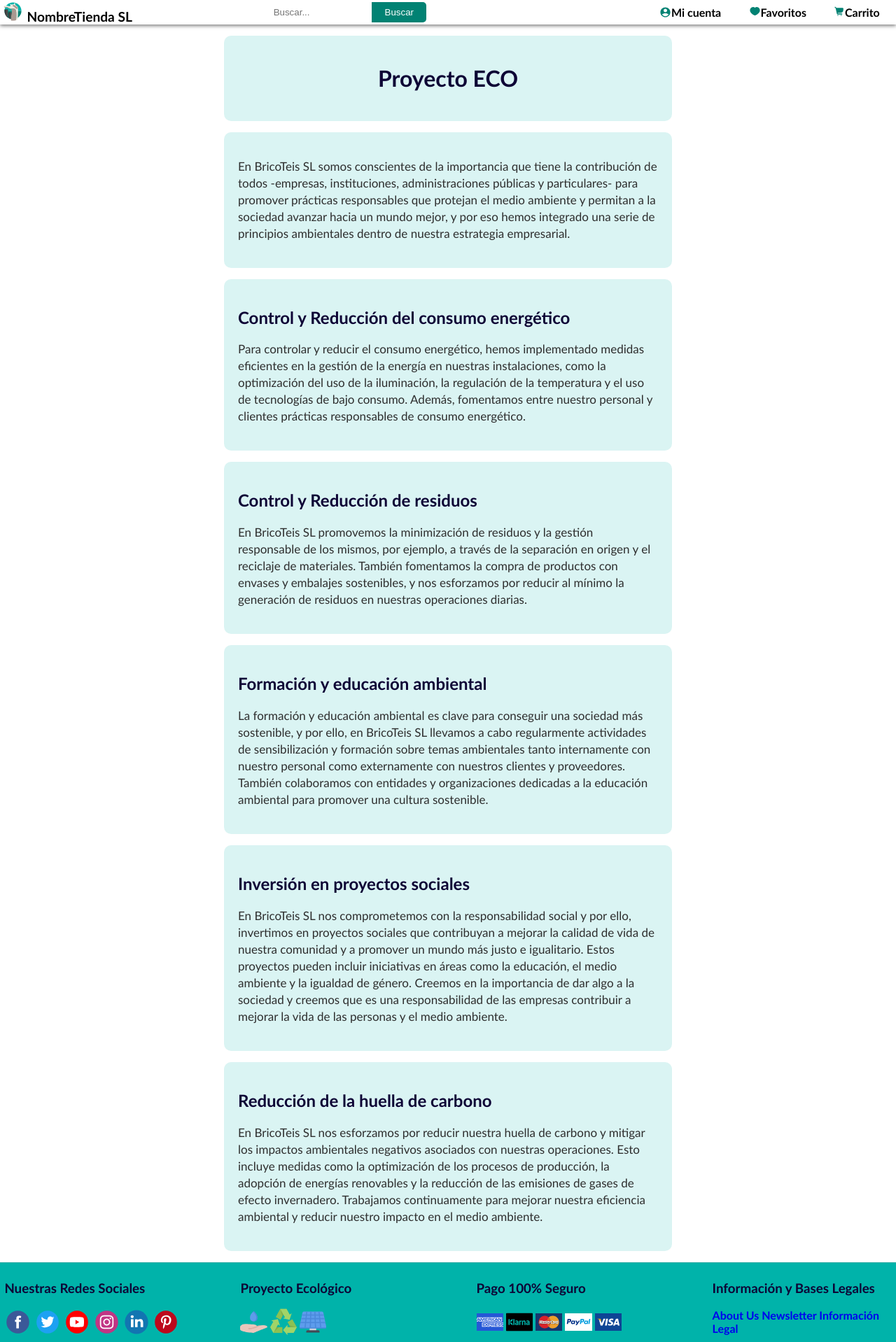
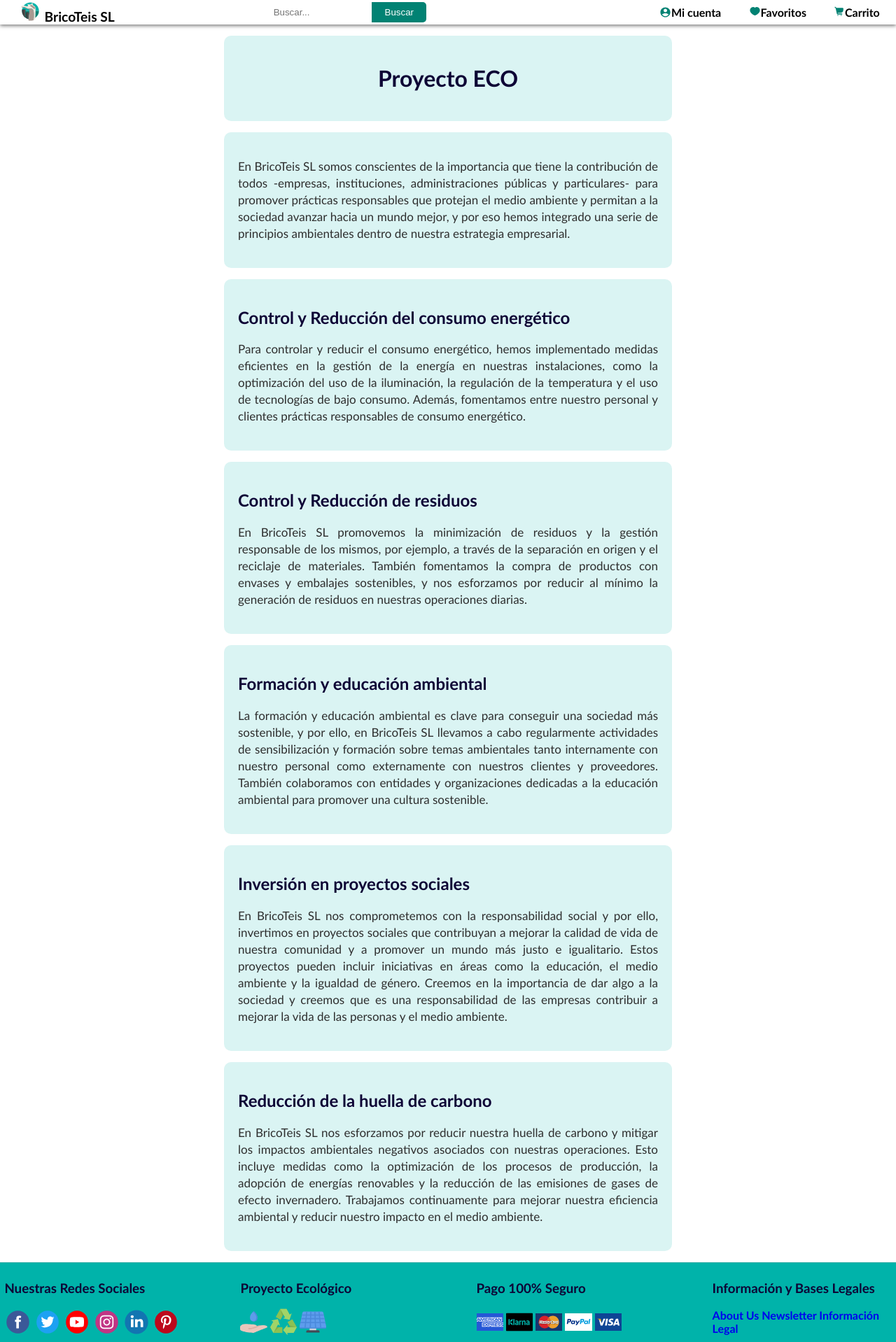
Before and after one commit to AlejandroFonterosaMartinez/Proyecto, a PHP site: page /php/eco.php in a window 1280 px wide. Shown: the whole page at 70% size. Run offline with PHP 8.4, Linux system fonts and the light colour scheme.

Commit message:
Cambios en el nombre de la tienda

```diff
--- a/css/infos.css
+++ b/css/infos.css
@@ -15,6 +15,7 @@ body {
 .apartado p {
     font-family: "Gill Sans", "Gill Sans MT", Calibri, "Trebuchet MS", sans-serif;
     color: #2e2e2e;
+    text-align: justify;
     font-size: 17px;
     line-height: 24px;
 }
--- a/index.php
+++ b/index.php
@@ -8,7 +8,7 @@ session_start();
     <meta charset="utf-8">
     <meta http-equiv="X-UA-Compatible" content="IE=edge">
     <meta name="viewport" content="width=device-width,initial-scale=1.0">
-    <title>NombreTienda SL</title>
+    <title>BricoTeis SL</title>
     <link href="css/header.css" rel="stylesheet" type="text/css">
     <link href="css/carrusel.css" rel="stylesheet" type="text/css">
     <link href="css/index.css" rel="stylesheet" type="text/css">
@@ -26,7 +26,7 @@ session_start();
             <div class="infoPag">
             <a href="index.php">
                 <img src="imagenes/Header/Logo.svg" />
-                NombreTienda SL
+                BricoTeis SL
             </a>
             </div>
 
--- a/php/eco.php
+++ b/php/eco.php
@@ -5,7 +5,7 @@
     <meta charset="utf-8">
     <meta http-equiv="X-UA-Compatible" content="IE=edge">
     <meta name="viewport" content="width=device-width,initial-scale=1.0">
-    <title>NombreTienda SL</title>
+    <title>BricoTeis SL</title>
     <link href="../css/header.css" rel="stylesheet" type="text/css">
     <link href="../css/infos.css" rel="stylesheet" type="text/css">
     <link href="../css/footer.css" rel="stylesheet" type="text/css">
@@ -21,7 +21,7 @@
             <div class="infoPag">
                 <a href="../index.php">
                     <img src="../imagenes/Header/Logo.svg" />
-                    NombreTienda SL
+                    BricoTeis SL
                 </a>
             </div>
 
--- a/php/login.php
+++ b/php/login.php
@@ -18,7 +18,7 @@ if (isset($_SESSION['correo'])) {
     <meta name="viewport" content="width=device-width, initial-scale=1.0">
     <link href="https://cdn.jsdelivr.net/npm/bootstrap@5.3.0-alpha1/dist/css/bootstrap.min.css" rel="stylesheet"
         integrity="sha384-GLhlTQ8iRABdZLl6O3oVMWSktQOp6b7In1Zl3/Jr59b6EGGoI1aFkw7cmDA6j6gD" crossorigin="anonymous">
-    <title>NombreTienda SL</title>
+    <title>BricoTeis SL</title>
     <link rel="shortcut icon" href="../imagenes/Logo.ico" type="image/x-icon" />
     <link rel="icon" href="../imagenes/Logo.ico" type="image/x-icon" />
 </head>
--- a/php/perfil.php
+++ b/php/perfil.php
@@ -44,7 +44,7 @@ if (isset($_SESSION['correo'])) {
 <!DOCTYPE html>
 <html>
 </head>
-<title>NombreTienda SL</title>
+<title>BricoTeis SL</title>
 <link rel="stylesheet" href="https://maxcdn.bootstrapcdn.com/bootstrap/4.0.0/css/bootstrap.min.css"
     integrity="sha384-Gn5384xqQ1aoWXA+058RXPxPg6fy4IWvTNh0E263XmFcJlSAwiGgFAW/dAiS6JXm" crossorigin="anonymous">
     <link rel="shortcut icon" href="../imagenes/Logo.ico" type="image/x-icon" />
--- a/php/registro.php
+++ b/php/registro.php
@@ -10,7 +10,7 @@ include('../Controller/registro_controlador.php');
 
 <head>
     <meta charset="utf-8">
-    <title>NombreTienda SL</title>
+    <title>BricoTeis SL</title>
     <link rel="stylesheet" href="../css/register.css" />
     <link rel="shortcut icon" href="../imagenes/Logo.ico" type="image/x-icon" />
     <link rel="icon" href="../imagenes/Logo.ico" type="image/x-icon" />
```
